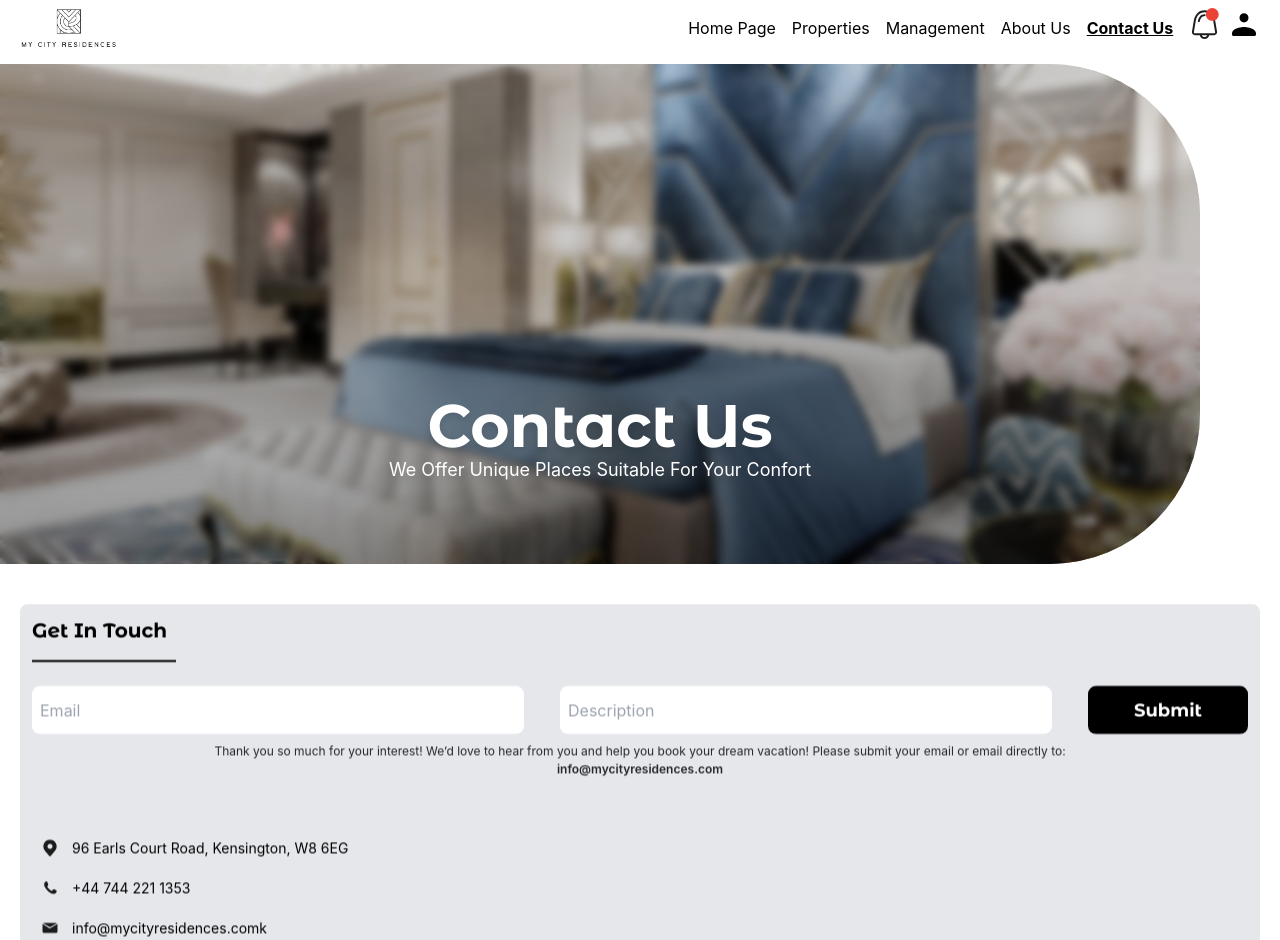
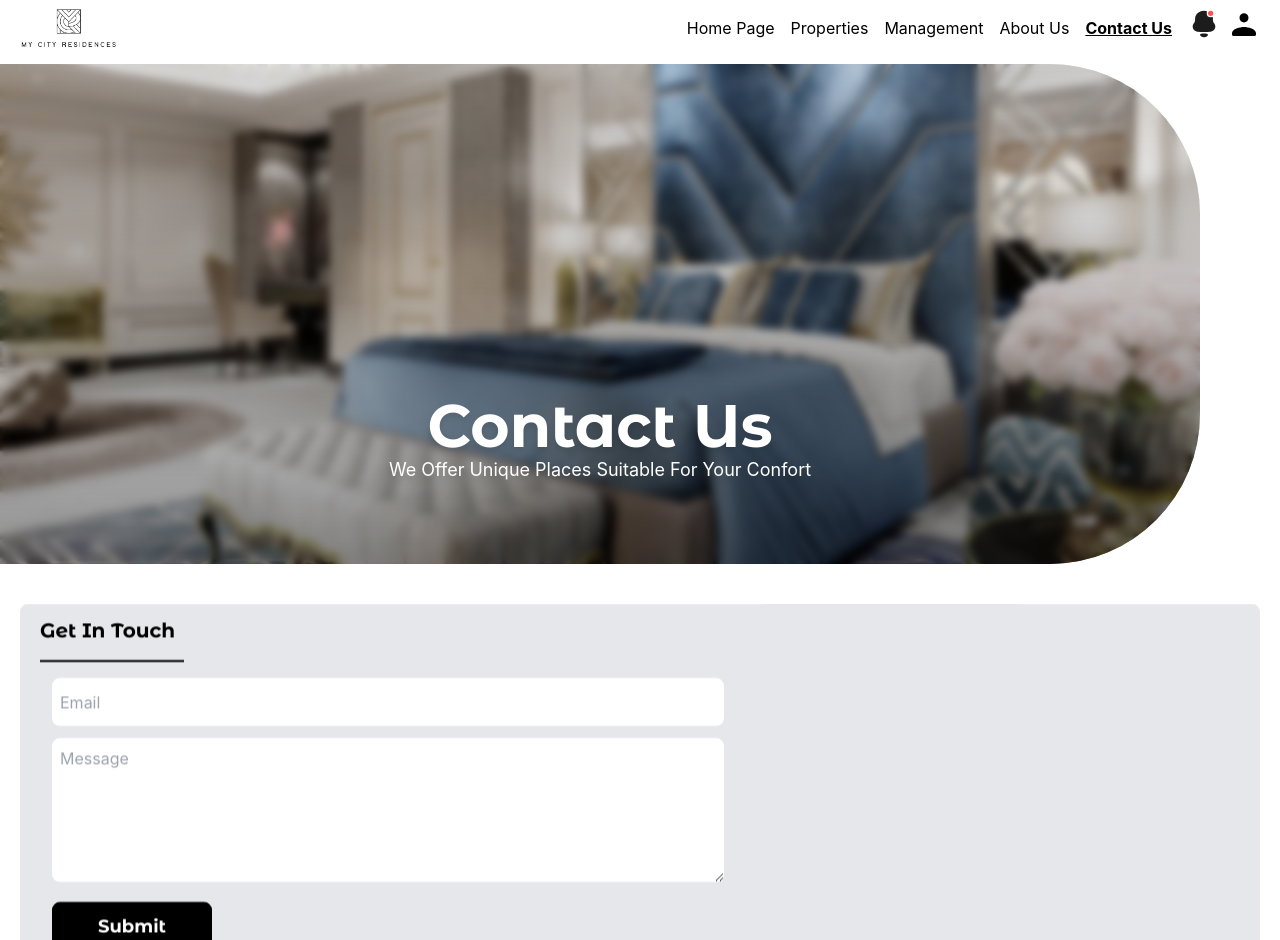
Before and after one commit to SumedhBengale/my_city_frontend, a React (Create React App) app: page /contact in a window 1280 px wide. Shown: the top 940 px of the page. Built offline with nearby package versions, Linux system fonts and the light colour scheme; what google-maps-react would draw is missing.

Commit message:
Changes deciced in Meet

```diff
--- a/src/components/navbar.jsx
+++ b/src/components/navbar.jsx
@@ -51,12 +51,6 @@ function Navbar() {
         </div>
 
         <img
-          src={notification}
-          alt='hamburger menu'
-          className='px-2 opacity-0'
-        />
-
-        <img
           src={menuOpen === true ? personBlack : person}
           alt='hamburger menu'
           onClick={handleAccountMenuClick}
@@ -64,7 +58,7 @@ function Navbar() {
       </div>
 
       {accountMenuOpen && (
-        <div className='absolute top-0 flex flex-col w-full bg-white drop-shadow-2xl h-20'>
+        <div className='absolute top-0 flex flex-col w-full bg-white drop-shadow-2xl'>
           <div
             className='flex w-full justify-between p-3 relative'
           >
@@ -79,7 +73,7 @@ function Navbar() {
           <img
             src={logoBlack}
             alt='logo'
-            className='w-1/3'
+            className='h-12'
           />
         </div>
 
@@ -129,7 +123,7 @@ function Navbar() {
           <hr className='w-full h-[2px] bg-black'></hr>
       </div>
 
-      <div className=' gap-3 pr-3'>
+      <div className=' pr-3'>
       <NavLink
           to='/account'
           exact
@@ -185,6 +179,7 @@ function Navbar() {
         </div>
       )}
 
+
       {menuOpen && (
         <div className=''>
           {menuOpen && (
--- a/src/components/navbar_black.jsx
+++ b/src/components/navbar_black.jsx
@@ -39,15 +39,9 @@ function Navbar() {
           <img
             src={logoBlack}
             alt='logo'
-            className='w-1/3'
+            className='h-12'
           />
         </div>
-
-        <img
-          src={notification}
-          alt='hamburger menu'
-          className='px-2 opacity-0'
-        />
 
         <img
           src={personBlack}
@@ -72,7 +66,7 @@ function Navbar() {
           <img
             src={logoBlack}
             alt='logo'
-            className='w-1/3'
+            className='h-12'
           />
         </div>
 
--- a/src/pages/ContactUs/ContactUsPage.jsx
+++ b/src/pages/ContactUs/ContactUsPage.jsx
@@ -50,24 +50,24 @@ function ContactUs() {
       </FadeInSetion>
       <FadeInSetion>
           <div className='w-full h-full px-5'>
-            <div className='flex flex-col h-full bg-gray-200 m-5 rounded-lg container mt-10 mx-auto'>
-              <div className='font-custom font-bold text-xl mx-3 mt-3 text-black'>Get In Touch</div>
-              <hr className="w-36 border-sm my-4 ml-3 border-[1px] border-black" />
-              <div className='flex flex-col md:flex-row gap-3 w-full justify-center md:items-center'>
+            <div className='flex flex-col justify-start h-full bg-gray-200 md:px-5 m-5 rounded-lg container mt-10 mx-auto'>
+              <div className='font-custom font-bold text-xl mx-3 md:mx-0 mt-3 text-black'>Get In Touch</div>
+              <hr className="w-36 border-sm my-4 ml-3 mx-3 md:mx-0 border-[1px] border-black" />
+              <div className='flex flex-col md:max-w-2xl gap-3 w-full justify-center md:items-start'>
                 <input className=" md:w-full mx-3 h-12 px-2 bg-white rounded-lg" type='email' placeholder='Email'>
                       {/* Email Input */}
                   </input>
-                  <input
+                  <textarea
                   //set number of lines
                   rows={5}
-                  className=" md:w-full mx-3 h-36 md:h-12 px-2 bg-white rounded-lg" type='text' placeholder='Description'>
+                  className="md:w-full mx-3 h-36 md:h-36 p-2 bg-white rounded-lg" type='text' placeholder='Message'>
                       {/* Email Input */}
-                  </input>
-                  <div className=' rounded-lg px-3 w-full md:w-min hover:scale-105 transition duration-75 flex justify-center'>
+                  </textarea>
+                  <div className=' rounded-lg px-3 w-full md:w-min hover:scale-105 transition duration-75'>
                     <button className="bg-black text-white font-bold font-custom text-lg h-12 w-full md:w-40 rounded-lg my-2">Submit</button>
                   </div>
                 </div>
-                <div className="mx-3 mb-5 flex flex-col text-center"><span className="text-zinc-800 text-xs font-normal leading-normal">Thank you so much for your interest! We’d love to hear from you and help you book your dream vacation! Please submit your email or email directly to: </span><span className="text-zinc-800 text-xs font-semibold leading-normal">info@mycityresidences.com</span></div>
+                <div className="mx-3 my-5 flex flex-col text-center"><span className="text-zinc-800 text-xs font-normal leading-normal">Thank you so much for your interest! We’d love to hear from you and help you book your dream vacation! Please submit your email or email directly to: </span><span className="text-zinc-800 text-xs font-semibold leading-normal">info@mycityresidences.com</span></div>
 
                 <div className='pt-5 pl-5'>
                       <div className=' flex items-center h-full mt-5'>
--- a/src/pages/Management/FrequentQuestionsSection.jsx
+++ b/src/pages/Management/FrequentQuestionsSection.jsx
@@ -5,11 +5,24 @@ function FrequentQuestionsSection() {
   return (
     <>
         <div className='font-custom font-bold text-2xl md:text-3xl text-center mt-10 px-5'>Frequently Asked Questions</div>
-        <div className='grid grid-cols-1 md:grid-cols-2 md:px-20'>
+        <div className='grid grid-cols-1  md:hidden'>
           <FrequentQuestion question={`How do I change the date of my booking?`} answer={`Lorem ipsum dolor sit amet, consectetur adipiscing elit, sed do eiusmod tempor incididunt ut labore et dolore magna aliqua. Ut enim ad minim veniam, quis nostrud exercitation ullamco laboris nisi ut aliquip ex ea commodo consequat. Duis aute irure dolor in reprehenderit in voluptate velit esse cillum dolore eu fugiat nulla pariatur. Excepteur sint occaecat cupidatat non proident, sunt in culpa qui officia deserunt mollit anim id est laborum.`}></FrequentQuestion>
           <FrequentQuestion question={`My flight has been cancelled and I can’t go on my holiday. What should I do?`} answer={`Lorem ipsum dolor sit amet, consectetur adipiscing elit, sed do eiusmod tempor incididunt ut labore et dolore magna aliqua. Ut enim ad minim veniam, quis nostrud exercitation ullamco laboris nisi ut aliquip ex ea commodo consequat. Duis aute irure dolor in reprehenderit in voluptate velit esse cillum dolore eu fugiat nulla pariatur. Excepteur sint occaecat cupidatat non proident, sunt in culpa qui officia deserunt mollit anim id est laborum.`}></FrequentQuestion>
           <FrequentQuestion question={`What should I do if an emergency situation might affect my booking?`} answer={`Lorem ipsum dolor sit amet, consectetur adipiscing elit, sed do eiusmod tempor incididunt ut labore et dolore magna aliqua. Ut enim ad minim veniam, quis nostrud exercitation ullamco laboris nisi ut aliquip ex ea commodo consequat. Duis aute irure dolor in reprehenderit in voluptate velit esse cillum dolore eu fugiat nulla pariatur. Excepteur sint occaecat cupidatat non proident, sunt in culpa qui officia deserunt mollit anim id est laborum.`}></FrequentQuestion>
           <FrequentQuestion question={`How do I know if my booking is confirmed?`} answer={`Lorem ipsum dolor sit amet, consectetur adipiscing elit, sed do eiusmod tempor incididunt ut labore et dolore magna aliqua. Ut enim ad minim veniam, quis nostrud exercitation ullamco laboris nisi ut aliquip ex ea commodo consequat. Duis aute irure dolor in reprehenderit in voluptate velit esse cillum dolore eu fugiat nulla pariatur. Excepteur sint occaecat cupidatat non proident, sunt in culpa qui officia deserunt mollit anim id est laborum.`}></FrequentQuestion>
+        </div>
+
+        <div className='hidden md:block md:px-20'>
+          <div className='grid grid-cols-2 '>
+            <div>
+            <FrequentQuestion question={`How do I change the date of my booking?`} answer={`Lorem ipsum dolor sit amet, consectetur adipiscing elit, sed do eiusmod tempor incididunt ut labore et dolore magna aliqua. Ut enim ad minim veniam, quis nostrud exercitation ullamco laboris nisi ut aliquip ex ea commodo consequat. Duis aute irure dolor in reprehenderit in voluptate velit esse cillum dolore eu fugiat nulla pariatur. Excepteur sint occaecat cupidatat non proident, sunt in culpa qui officia deserunt mollit anim id est laborum.`}></FrequentQuestion>
+          <FrequentQuestion question={`My flight has been cancelled and I can’t go on my holiday. What should I do?`} answer={`Lorem ipsum dolor sit amet, consectetur adipiscing elit, sed do eiusmod tempor incididunt ut labore et dolore magna aliqua. Ut enim ad minim veniam, quis nostrud exercitation ullamco laboris nisi ut aliquip ex ea commodo consequat. Duis aute irure dolor in reprehenderit in voluptate velit esse cillum dolore eu fugiat nulla pariatur. Excepteur sint occaecat cupidatat non proident, sunt in culpa qui officia deserunt mollit anim id est laborum.`}></FrequentQuestion>
+            </div>
+            <div>
+            <FrequentQuestion question={`What should I do if an emergency situation might affect my booking?`} answer={`Lorem ipsum dolor sit amet, consectetur adipiscing elit, sed do eiusmod tempor incididunt ut labore et dolore magna aliqua. Ut enim ad minim veniam, quis nostrud exercitation ullamco laboris nisi ut aliquip ex ea commodo consequat. Duis aute irure dolor in reprehenderit in voluptate velit esse cillum dolore eu fugiat nulla pariatur. Excepteur sint occaecat cupidatat non proident, sunt in culpa qui officia deserunt mollit anim id est laborum.`}></FrequentQuestion>
+          <FrequentQuestion question={`How do I know if my booking is confirmed?`} answer={`Lorem ipsum dolor sit amet, consectetur adipiscing elit, sed do eiusmod tempor incididunt ut labore et dolore magna aliqua. Ut enim ad minim veniam, quis nostrud exercitation ullamco laboris nisi ut aliquip ex ea commodo consequat. Duis aute irure dolor in reprehenderit in voluptate velit esse cillum dolore eu fugiat nulla pariatur. Excepteur sint occaecat cupidatat non proident, sunt in culpa qui officia deserunt mollit anim id est laborum.`}></FrequentQuestion>
+            </div>
+          </div>
         </div>
     </>
   )
@@ -30,12 +43,12 @@ function FrequentQuestion(
 
   return(
     <div className='mx-5 mt-5'>
-      <div className="Rectangle w-full bg-white rounded-lg border border-black flex flex-col">
+      <div className="Rectangle w-full bg-white rounded-lg border border-black flex flex-col py-3">
         <div className='flex justify-between'>
-          <div className='text-md ml-3 flex items-center w-full'>{question}</div>
+          <div className='text-md ml-3 w-3/4 flex items-center capitalize'>{question}</div>
           <img src={plus} alt='plus' className='w-8 mr-3' onClick={()=>setAnswerVisible(!answerVisible)}/>
         </div>
-        {answerVisible && <div className='text-md text-slate-700 pl-3 pt-3 flex items-center h-40 overflow-scroll line-clamp-5 text-clip'>{answer}</div>}
+        {answerVisible && <div className='px-3'>{answer}</div>}
 
       </div>
 
--- a/src/pages/Properties/PropertiesPage.jsx
+++ b/src/pages/Properties/PropertiesPage.jsx
@@ -114,7 +114,7 @@ function PropertiesSection({sortValue, handleSelectChange, setFilterVisible}) {
         <img src={filterBlack} alt="filter" className='h-3/4 w-3/4'/>
     </div>
     <div className="flex z-10 items-center">
-        <div className="text-[12px] self-center">Sort by:</div>
+        <div className="flex self-center">Sort by:</div>
         <SortDropdown/>
     </div>
 </div>
--- a/src/pages/Properties/sortDropdown.jsx
+++ b/src/pages/Properties/sortDropdown.jsx
@@ -16,7 +16,7 @@ const SortDropdown = () => {
   return (
     <div className='relative'>
       <button
-        className='px-4 text-black rounded-md'
+        className='px-4 text-zinc-900 text-opacity-40 rounded-md'
         onClick={toggleDropdown}
       >
         {
```
Also changed, not shown: src/assets/images/navbar/notification.svg.
